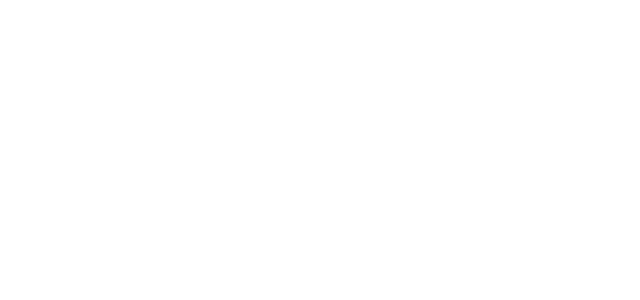
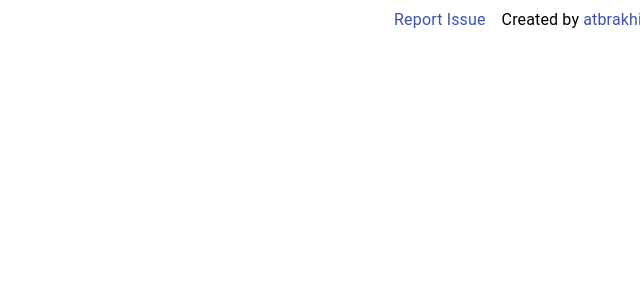
Before and after one commit to Rakhisharma/find-twitter-space, a React (Create React App) app: page / in a window 1280 px wide. Shown: the top 300 px of the page, without its empty margins (640-1280 px from the left). Built offline with nearby package versions, Linux system fonts and the light colour scheme.

Commit message:
create header component

```diff
--- a/package.json
+++ b/package.json
@@ -3,6 +3,7 @@
   "version": "0.1.0",
   "private": true,
   "dependencies": {
+    "@material-ui/core": "^4.12.3",
     "@testing-library/jest-dom": "^5.11.4",
     "@testing-library/react": "^11.1.0",
     "@testing-library/user-event": "^12.1.10",
--- a/src/App.tsx
+++ b/src/App.tsx
@@ -1,5 +1,11 @@
+import Header from './Component/Header';
+
 function App() {
-    return <div className="App"></div>;
+    return (
+        <div className="App">
+            <Header />
+        </div>
+    );
 }
 
 export default App;
--- /dev/null
+++ b/src/Component/Header/constants.ts
@@ -0,0 +1,12 @@
+const GITHUB_ISSUE =
+    'hhttps://github.com/Rakhisharma/find-twitter-space/issues';
+
+const TWITTER_LINK = 'https://twitter.com/atbrakhi';
+
+const REPORT_ISSUE = 'Report Issue';
+
+const CREATED_BY = 'Created by';
+
+const TWITTER_USER = 'atbrakhi';
+
+export { GITHUB_ISSUE, REPORT_ISSUE, TWITTER_LINK, CREATED_BY, TWITTER_USER };
--- /dev/null
+++ b/src/Component/Header/index.tsx
@@ -0,0 +1,36 @@
+import { Grid, Link, Typography } from '@material-ui/core';
+
+import useStyles from './styles';
+import {
+    GITHUB_ISSUE,
+    REPORT_ISSUE,
+    TWITTER_LINK,
+    CREATED_BY,
+    TWITTER_USER
+} from './constants';
+
+const Header = () => {
+    const { root } = useStyles();
+
+    return (
+        <Grid container spacing={3} className={root}>
+            <Grid container spacing={2} xs={12} justify="flex-end">
+                <Grid item>
+                    <Link href={GITHUB_ISSUE} target="_blank">
+                        <Typography variant="body1">{REPORT_ISSUE}</Typography>
+                    </Link>
+                </Grid>
+                <Grid item>
+                    <Typography variant="body1">
+                        {CREATED_BY}
+                        <Link href={TWITTER_LINK} target="_blank">
+                            {''} {TWITTER_USER}
+                        </Link>
+                    </Typography>
+                </Grid>
+            </Grid>
+        </Grid>
+    );
+};
+
+export default Header;
--- /dev/null
+++ b/src/Component/Header/styles.ts
@@ -0,0 +1,14 @@
+import { makeStyles } from '@material-ui/core/styles';
+
+const styles = makeStyles(() => ({
+    root: {
+        margin: '2px',
+        fontFamily: 'UI-MONOSPACE'
+    },
+    header: {
+        textAlign: 'center',
+        fontFamily: 'UI-MONOSPACE'
+    }
+}));
+
+export default styles;
```
Also changed, not shown: 1 other file (tests, documents, lock files or other folders).
